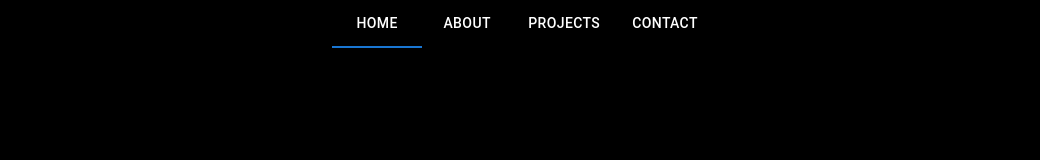
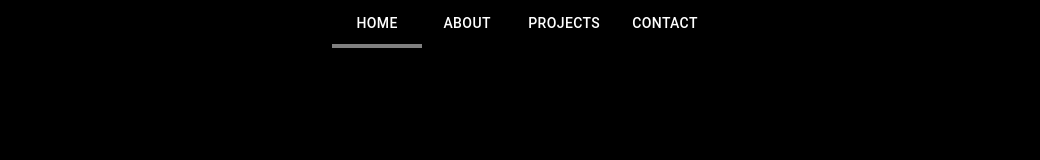
Before and after one commit to laurenmilesdev/portfolio, a Next.js app: page / in a window 1280 px wide. Shown: the top 160 px of the page, without its empty margins (117-1157 px from the left). Built offline with nearby package versions, Linux system fonts and the light colour scheme; a web font is replaced by a local one.

Commit message:
More fixes

```diff
--- a/src/styles/globals.css
+++ b/src/styles/globals.css
@@ -153,9 +153,10 @@ ul {
   background-color: var(--warn);
 }
 
+/* Tab bottom border */
 .MuiTabs-indicator {
-  background-color: var(--secondary);
-  height: 4px;
+  background-color: var(--secondary) !important;
+  height: 4px !important;
 }
 
 /* Selected navigation tabs */
```
